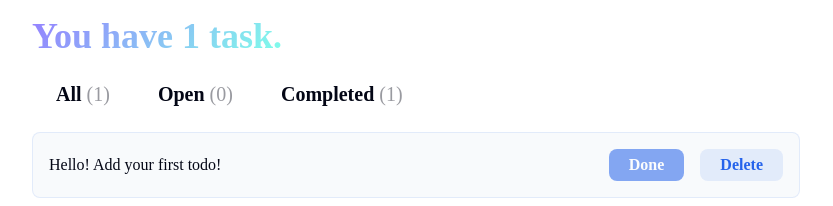
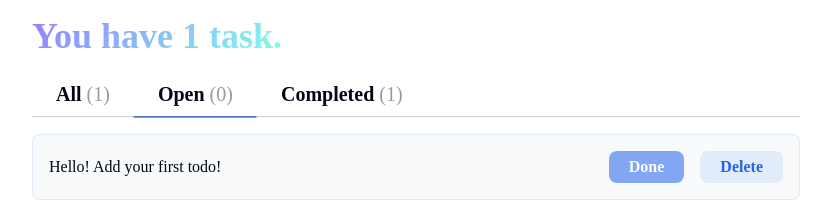
Before and after one commit to martinflischman/todo-app, a React (Vite) app: page / in a window 1280 px wide. Shown: the top 206 px of the page, without its empty margins (224-1057 px from the left). Built offline with nearby package versions, Linux system fonts and the light colour scheme; a web font is replaced by a local one.

Commit message:
feat: add tab selection state and active tab styling
- pass selectedTab and setSelectedTab into Tabs
- render active tab with selected styling
- initialise tab state in App and wire it into the tabs component

```diff
--- a/src/App.jsx
+++ b/src/App.jsx
@@ -17,6 +17,8 @@ function App() {
     { input: "Hello! Add your first todo!", complete: true },
   ]);
 
+  const [selectedTab, setSelectedTab] = useState("Open");
+
   function handleAddTodo(newTodo) {
     const newTodoList = [...todos, { input: newTodo, complete: false }];
     setTodos(newTodoList);
@@ -29,7 +31,11 @@ function App() {
   return (
     <>
       <Header todos={todos} />
-      <Tabs todos={todos} />
+      <Tabs
+        selectedTab={selectedTab}
+        setSelectedTab={setSelectedTab}
+        todos={todos}
+      />
       <TodoList todos={todos} />
       <TodoInput handleAddTodo={handleAddTodo} />
     </>
--- a/src/components/Tabs.jsx
+++ b/src/components/Tabs.jsx
@@ -1,5 +1,5 @@
 export function Tabs(props) {
-  const { todos } = props;
+  const { todos, selectedTab, setSelectedTab } = props;
 
   const tabs = ["All", "Open", "Completed"];
 
@@ -14,13 +14,19 @@ export function Tabs(props) {
               : todos.filter((val) => val.complete).length;
 
         return (
-          <button key={tabIndex} className="tab-button">
+          <button
+            key={tabIndex}
+            className={
+              "tab-button " + (tab === selectedTab ? " tab-selected" : "")
+            }
+          >
             <h4>
               {tab} <span>({numOfTasks})</span>
             </h4>
           </button>
         );
       })}
+      <hr />
     </nav>
   );
 }
--- a/src/components/TodoInput.jsx
+++ b/src/components/TodoInput.jsx
@@ -19,6 +19,7 @@ export function TodoInput(props) {
             return;
           }
           handleAddTodo(inputValue);
+          setInputValue("");
         }}
       >
         <i className="fa-solid fa-plus"></i>
```
